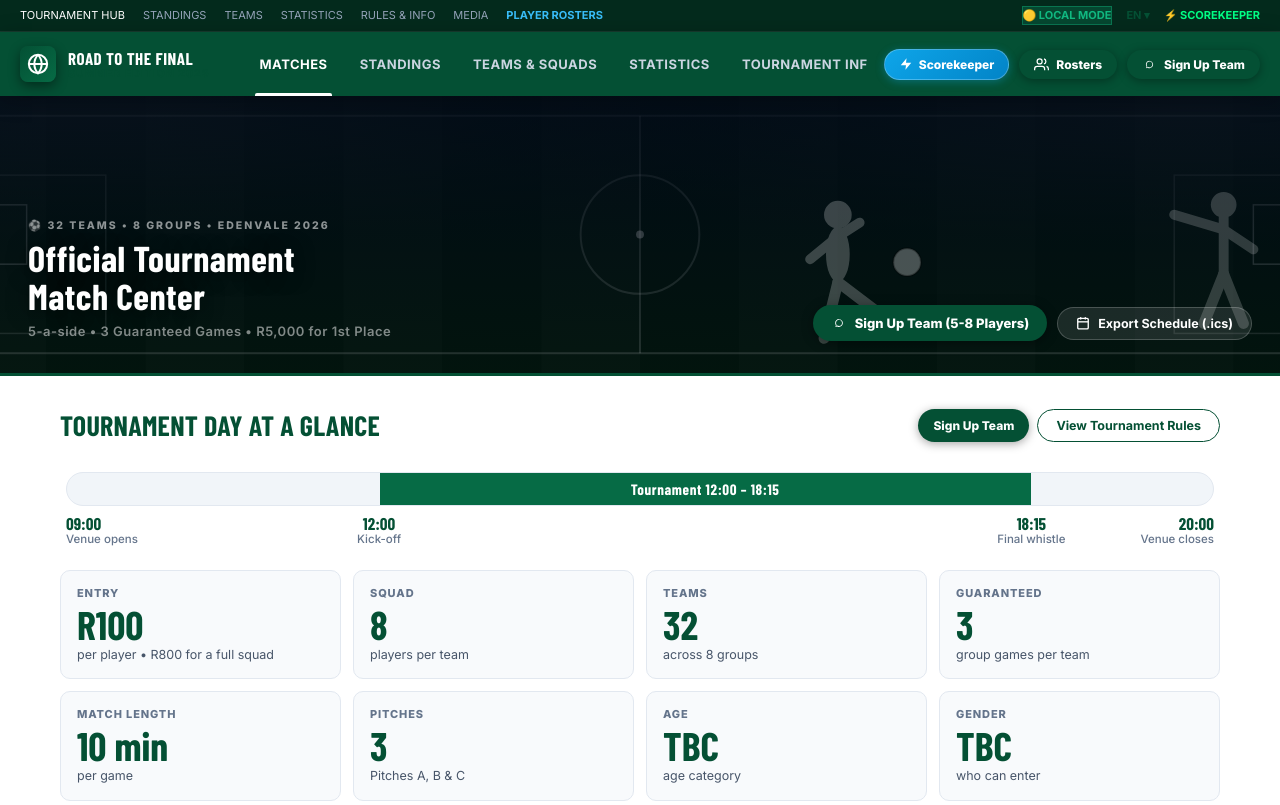
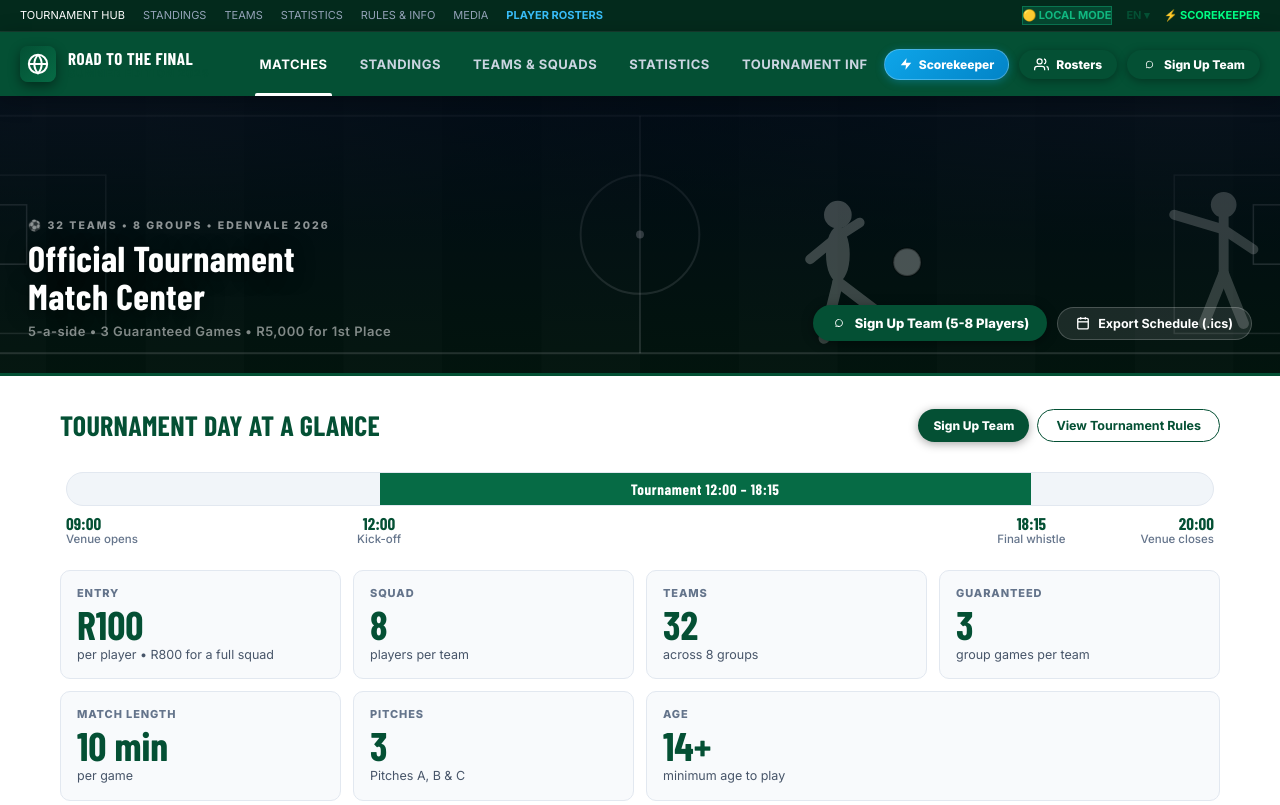
Before and after one commit to ocean-svg/road-to-the-final, a website: page index.html in a window 1280 px wide. Shown: the top 805 px of the page. Drawn offline with nearby package versions, Linux system fonts and the light colour scheme; no server answers; a web font is replaced by a local one.

Commit message:
Home info: age 14+, remove gender tile

```diff
--- a/css/style.css
+++ b/css/style.css
@@ -3446,3 +3446,6 @@ ul {
   .rt-info-cta { width: 100%; }
   .rt-info-cta button { flex: 1 1 100%; justify-content: center; text-align: center; padding: 12px 16px; }
 }
+
+/* 7 tiles: let the Age tile fill the last row */
+.rt-tile.rt-wide { grid-column: span 2; }
--- a/index.html
+++ b/index.html
@@ -245,8 +245,7 @@
           <div class="rt-tile"><span class="rt-k">Guaranteed</span><span class="rt-v">3</span><span class="rt-s">group games per team</span></div>
           <div class="rt-tile"><span class="rt-k">Match length</span><span class="rt-v">10 min</span><span class="rt-s">per game</span></div>
           <div class="rt-tile"><span class="rt-k">Pitches</span><span class="rt-v">3</span><span class="rt-s">Pitches A, B &amp; C</span></div>
-          <div class="rt-tile" data-info="age"><span class="rt-k">Age</span><span class="rt-v">TBC</span><span class="rt-s">age category</span></div>
-          <div class="rt-tile" data-info="gender"><span class="rt-k">Gender</span><span class="rt-v">TBC</span><span class="rt-s">who can enter</span></div>
+          <div class="rt-tile rt-wide" data-info="age"><span class="rt-k">Age</span><span class="rt-v">14+</span><span class="rt-s">minimum age to play</span></div>
         </div>
 
         <div class="rt-prizes">
```
